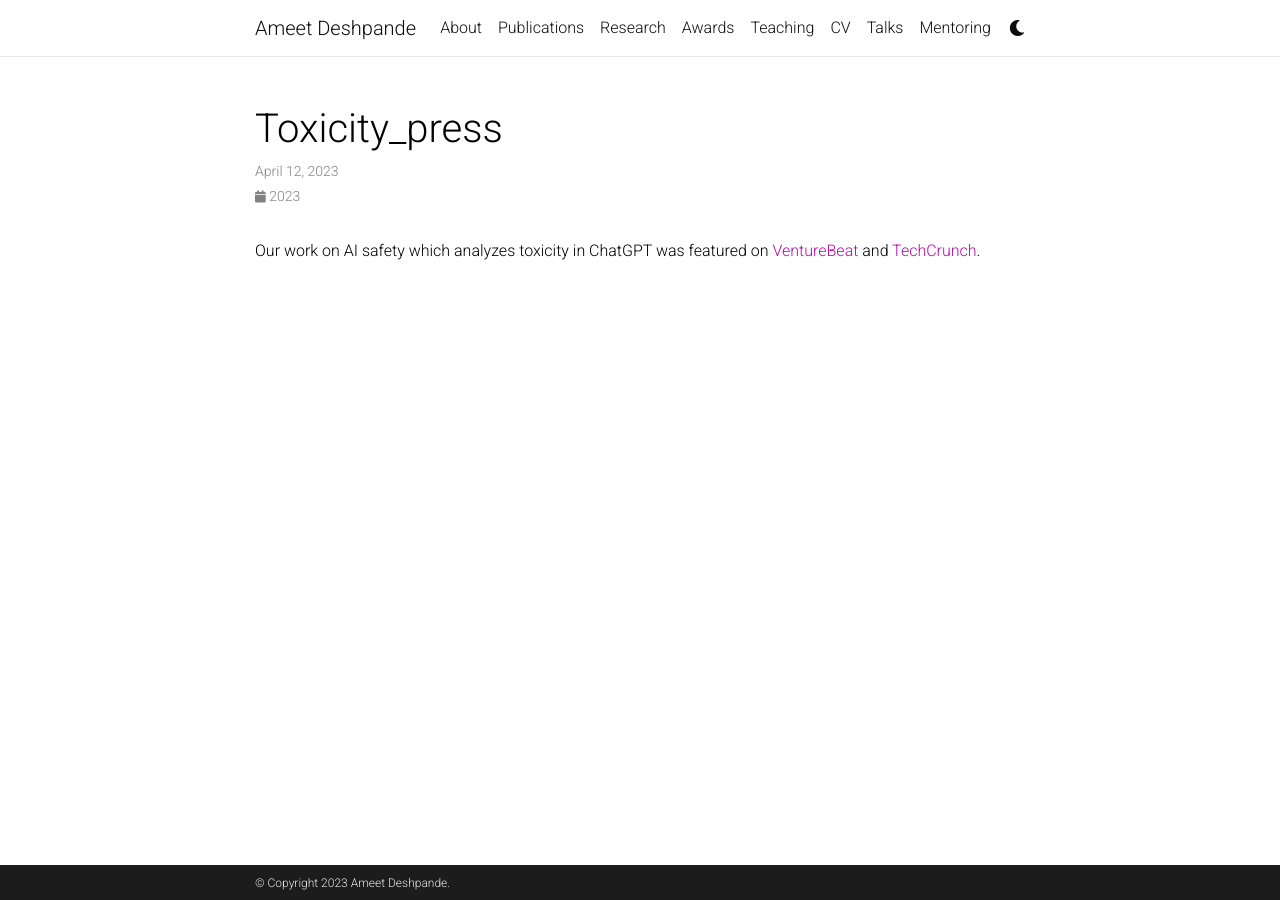
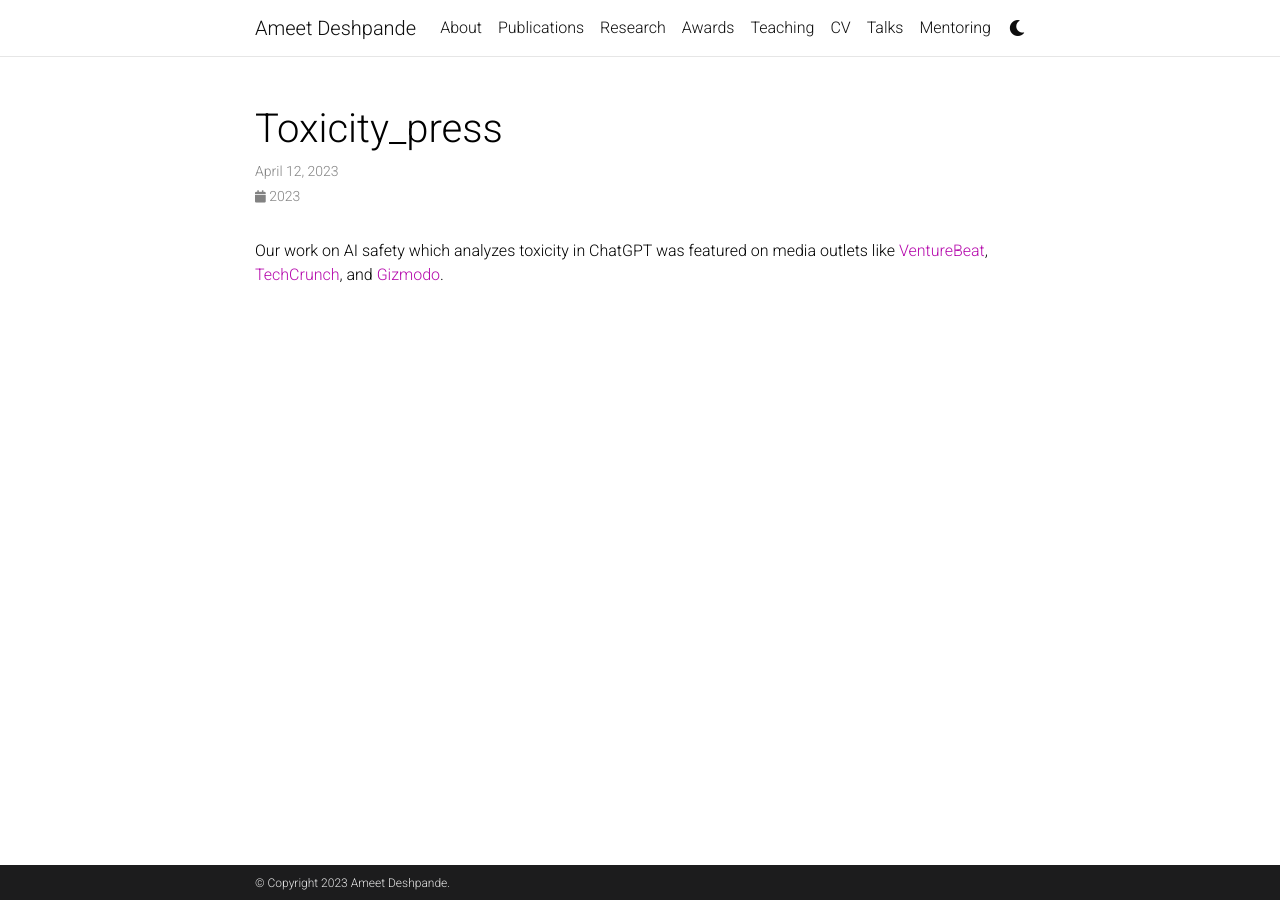
Before and after one commit to ameet-1997/ameet-1997.github.io, a Jekyll site: the page built from _news/toxicity_press.md, in a window 1280 px wide. Built offline with Jekyll 4.4.1, drawn with Linux system fonts in a browser that asks for light colours; full-size pictures stand in for the smaller copies a plugin makes; comment, search, counter and statistics services are not loaded; a style sheet for code colours, icons or effects is not loaded.

Commit message:
Update news

```diff
--- a/_news/toxicity_press.md
+++ b/_news/toxicity_press.md
@@ -4,4 +4,4 @@ date: 2023-04-12 01:00:00-0000
 inline: true
 ---
 
-Our work on AI safety which analyzes toxicity in ChatGPT was featured on <a href="https://venturebeat.com/ai/chatgpt-can-turn-toxic-just-by-changing-its-assigned-persona-researchers-say/">VentureBeat</a> and <a href="https://venturebeat.com/ai/chatgpt-can-turn-toxic-just-by-changing-its-assigned-persona-researchers-say/">TechCrunch</a>.
+Our work on AI safety which analyzes toxicity in ChatGPT was featured on media outlets like <a href="https://venturebeat.com/ai/chatgpt-can-turn-toxic-just-by-changing-its-assigned-persona-researchers-say/">VentureBeat</a>, <a href="https://techcrunch.com/2023/04/12/researchers-discover-a-way-to-make-chatgpt-consistently-toxic/">TechCrunch</a>, and <a href="https://gizmodo.com/chatgpt-ai-openai-study-frees-chat-gpt-inner-racist-1850333646">Gizmodo</a>.
```
Also changed, not shown: _projects/7_project.md (added, +13 -0 lines), 1 other file.
